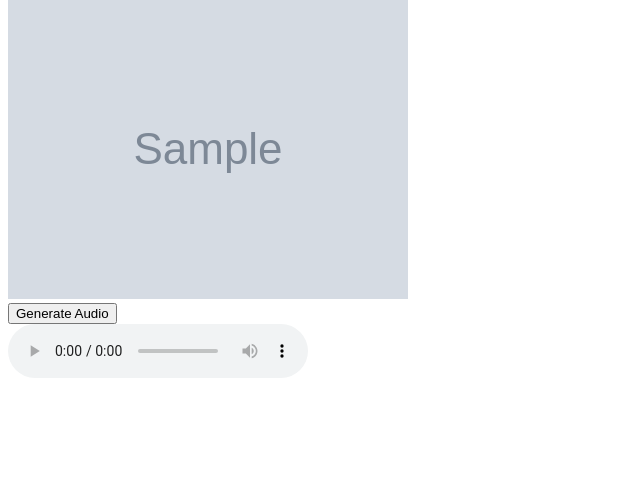
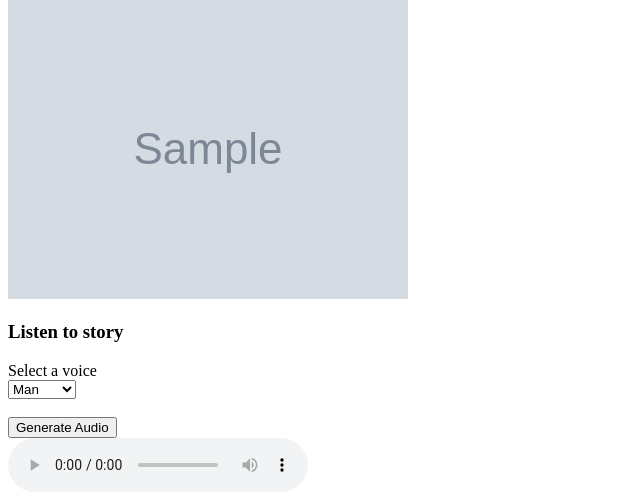
Before and after one commit to OthmaneHachmi/StoryAI, a Flask app: template templates/index.html in a window 1280 px wide. Shown: the part 575-1079 px from the top of the page, without its empty margins (0-640 px from the left). Before the commit the page ends 953 px from the top, so only its background shows below. Run offline with Flask 3, Linux system fonts and the light colour scheme; the template is opened without the code that fills it: most values are stand-ins (such as "Sample title", 1, 10 or a date in 2020); grey boxes marked "Sample" are stand-in pictures.

Commit message:
Update the Audio Generation

```diff
--- a/templates/index.html
+++ b/templates/index.html
@@ -51,8 +51,13 @@
                     <img src="{{image}}" alt="Generated image">
                 </div>
             {% endfor %}
-
+            <h3>Listen to story</h3>
             <form id="audioForm" action="/generate_audio" method="post">
+                <label for="voice">Select a voice</label><br>
+                <select name="voice" id="voice">
+                    <option value="pNInz6obpgDQGcFmaJgB">Man</option>
+                    <option value="AZnzlk1XvdvUeBnXmlld">Woman</option>
+                </select><br><br>
                 <input type="hidden" name="story" value="{{ story }}">
                 <button type="submit">Generate Audio</button>
             </form>
--- a/templates/test_audio.html
+++ b/templates/test_audio.html
@@ -10,6 +10,7 @@
     <form action="/test_audio" method="POST">
         <label for="audio_prompt">Enter text to generate audio:</label><br>
         <textarea id="audio_prompt" name="audio_prompt" rows="4" cols="50" required></textarea><br><br>
+        <label for="voice">Select a voice</label><br>
         <select name="voice" id="voice">
             <option value="pNInz6obpgDQGcFmaJgB">Man</option>
             <option value="AZnzlk1XvdvUeBnXmlld">Woman</option>
--- a/user_interface.py
+++ b/user_interface.py
@@ -36,9 +36,10 @@ def generate_story():
 @app.route('/generate_audio', methods=['GET', 'POST'])
 def generate_audio():
     story = request.form['story']
+    voice = request.form['voice']
 
     # Generate audio for the story
-    audio_stream = audio_generator.generate_audio(story)
+    audio_stream = audio_generator.generate_audio(story, voice)
 
     return send_file(audio_stream, mimetype="audio/mpeg")
 
```
